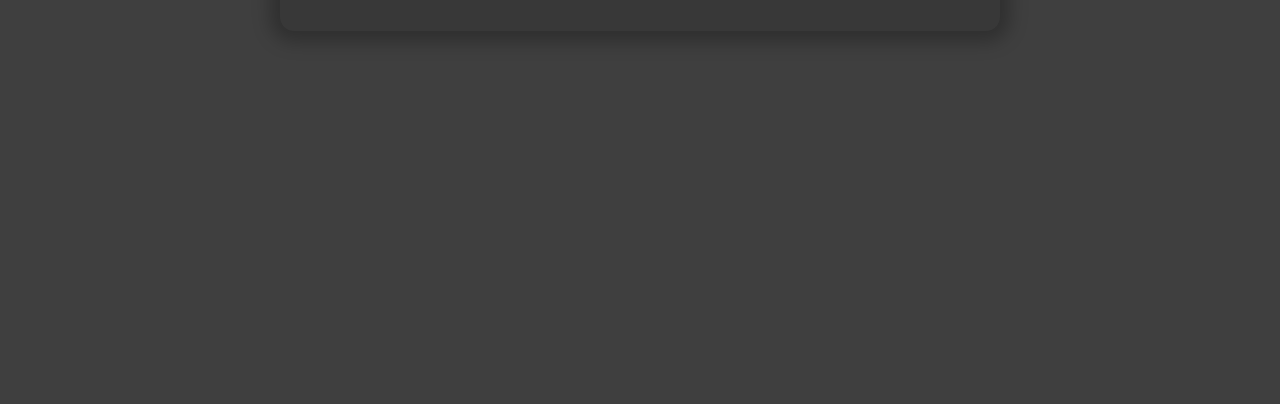
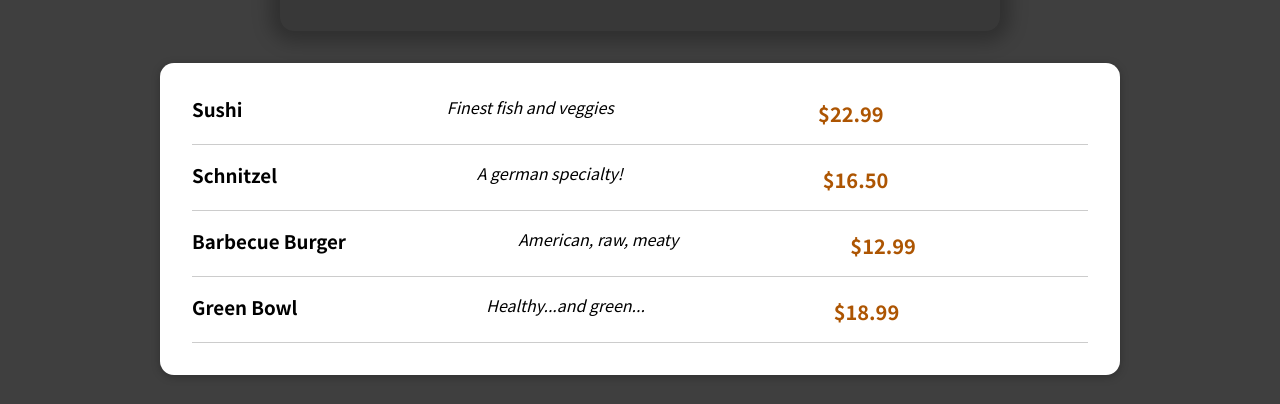
Before and after one commit to Gazalrafi/show-and-food-in-cart, a React (Create React App) app: page / in a window 1280 px wide. Shown: the part 442-846 px from the top of the page. Before the commit the page ends 800 px from the top, so only its background shows below. Built offline with nearby package versions, Linux system fonts and the light colour scheme.

Commit message:
items visible

```diff
--- a/src/components/Meals/AvailableMeals.js
+++ b/src/components/Meals/AvailableMeals.js
@@ -1,8 +1,47 @@
 
+import classes from './AvailableMeals.module.css';
+import Card from '../UI/Card.js';
+import MealItem from './MealItem/MealItem.js';
 
+const DUMMY_MEALS = [
+    {
+      id: 'm1',
+      name: 'Sushi',
+      description: 'Finest fish and veggies',
+      price: 22.99,
+    },
+    {
+      id: 'm2',
+      name: 'Schnitzel',
+      description: 'A german specialty!',
+      price: 16.5,
+    },
+    {
+      id: 'm3',
+      name: 'Barbecue Burger',
+      description: 'American, raw, meaty',
+      price: 12.99,
+    },
+    {
+      id: 'm4',
+      name: 'Green Bowl',
+      description: 'Healthy...and green...',
+      price: 18.99,
+    },
+  ];
 
-
-const AvailableMeals=()=>{
-return
-}
-export default AvailableMeals;
+  const AvailableMeals=()=>{
+    const mealsList=DUMMY_MEALS.map((meal)=>
+    <MealItem
+    key={meal.id}
+    name={meal.name}
+    description={meal.description}
+    price={meal.price}/>
+    );
+  return <section className={classes.meals}>
+    <Card>
+     <ul>{mealsList} </ul>
+    </Card>
+  </section>
+  }
+  export default AvailableMeals;
--- /dev/null
+++ b/src/components/Meals/MealItem/MealItem.js
@@ -0,0 +1,15 @@
+import classes from './MealItem.module.css';
+const MealItem=(props)=>{
+    const price=`$${props.price.toFixed(2)}`; // toFixed for decimal places
+return <li className={classes.meal}>
+    <div>
+        <h3>{props.name}</h3>
+    </div>
+    <div className={classes.description}>{props.description}</div>
+    <div className={classes.price}>{price}</div>
+    <div>
+
+    </div>
+</li>
+}
+export default MealItem;
--- /dev/null
+++ b/src/components/Meals/MealItem/MealItem.module.css
@@ -0,0 +1,22 @@
+.meal {
+    display: flex;
+    justify-content: space-between;
+    margin: 1rem;
+    padding-bottom: 1rem;
+    border-bottom: 1px solid #ccc;
+  }
+
+  .meal h3 {
+    margin: 0 0 0.25rem 0;
+  }
+
+  .description {
+    font-style: italic;
+  }
+
+  .price {
+    margin-top: 0.25rem;
+    font-weight: bold;
+    color: #ad5502;
+    font-size: 1.25rem;
+  }
--- a/src/components/Meals/Meals.js
+++ b/src/components/Meals/Meals.js
@@ -1,8 +1,10 @@
 import MealsSummary from './MealsSummary.js';
+import AvailableMeals from './AvailableMeals.js';
 import {Fragment} from 'react';
 const Meals =()=>{
 return <Fragment>
     <MealsSummary/>
+    <AvailableMeals/>
 </Fragment>
 };
 export default Meals;
--- /dev/null
+++ b/src/components/UI/Card.js
@@ -0,0 +1,5 @@
+import classes from './Card.module.css';
+const Card=(props)=>{
+return  <div className={classes.card}>{props.children}</div>
+}
+export default Card;
--- /dev/null
+++ b/src/components/UI/Card.module.css
@@ -0,0 +1,6 @@
+.card {
+    padding: 1rem;
+    box-shadow: 0 2px 8px rgba(0, 0, 0, 0.25);
+    border-radius: 14px;
+    background-color: white;
+  }
```
